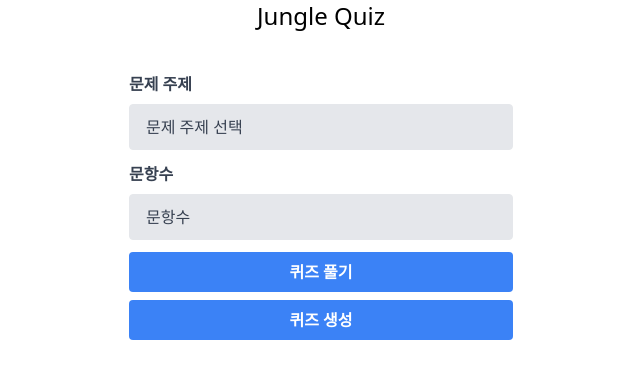
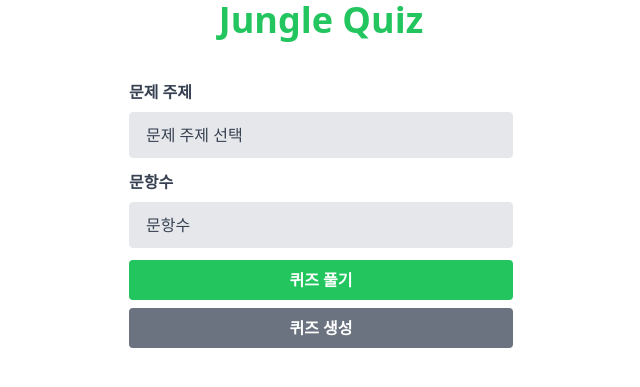
Before and after one commit to Jungle-Quiz/jungle-quiz, a Python web app: template templates/home.html in a window 1280 px wide. Shown: the top 387 px of the page, without its empty margins (319-959 px from the left). Run offline with Jinja, Linux system fonts and the light colour scheme; the template is opened without the code that fills it, so the values that code supplies are empty; some libraries are stand-ins or nearby versions.

Commit message:
홈페이지 녹색 업데이트

```diff
--- a/templates/home.html
+++ b/templates/home.html
@@ -15,7 +15,9 @@
   </head>
   <body>
     <div class="w-96 mx-auto">
-      <h1 class="text-2xl text-center mb-10">Jungle Quiz</h1>
+      <h1 class="text-green-500 text-4xl font-bold text-center mb-10">
+        <a href="/">Jungle Quiz<a>
+      </h1>
       <div class="mb-3">
         <label class="block text-gray-700 font-bold mb-2" for="select">
           문제 주제
@@ -46,13 +48,12 @@
           <option value="10">10문제</option>
           <option value="15">15문제</option>
           <option value="20">20문제</option>
-          <option value="ALL">모든문제</option>
         </select>
       </div>
       <div class="flex justify-center mb-2">
         <button
           id="quiz-btn"
-          class="bg-blue-500 hover:bg-blue-700 text-white font-bold py-2 px-4 rounded w-full"
+          class="bg-green-500 hover:bg-green-600 text-white font-bold py-2 px-4 rounded w-full"
         >
           퀴즈 풀기
         </button>
@@ -60,7 +61,7 @@
       <div class="flex justify-center text-center">
         <a
           href="/new-quiz"
-          class="bg-blue-500 hover:bg-blue-700 text-white font-bold py-2 px-4 rounded w-full"
+          class="bg-gray-500 hover:bg-gray-600 text-white font-bold py-2 px-4 rounded w-full"
           >퀴즈 생성</a
         >
       </div>
```
